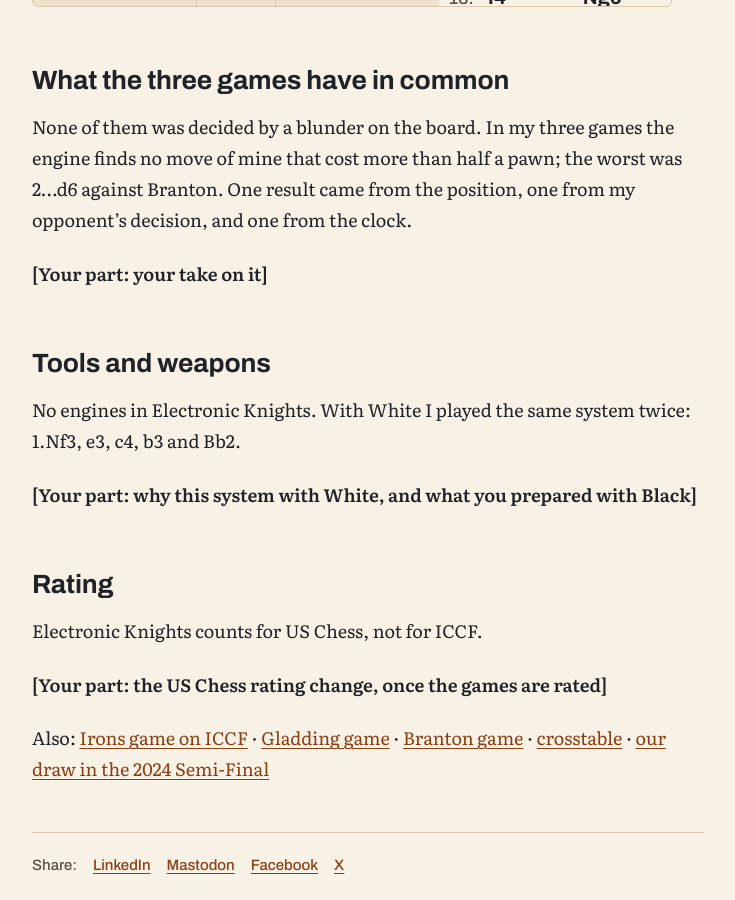
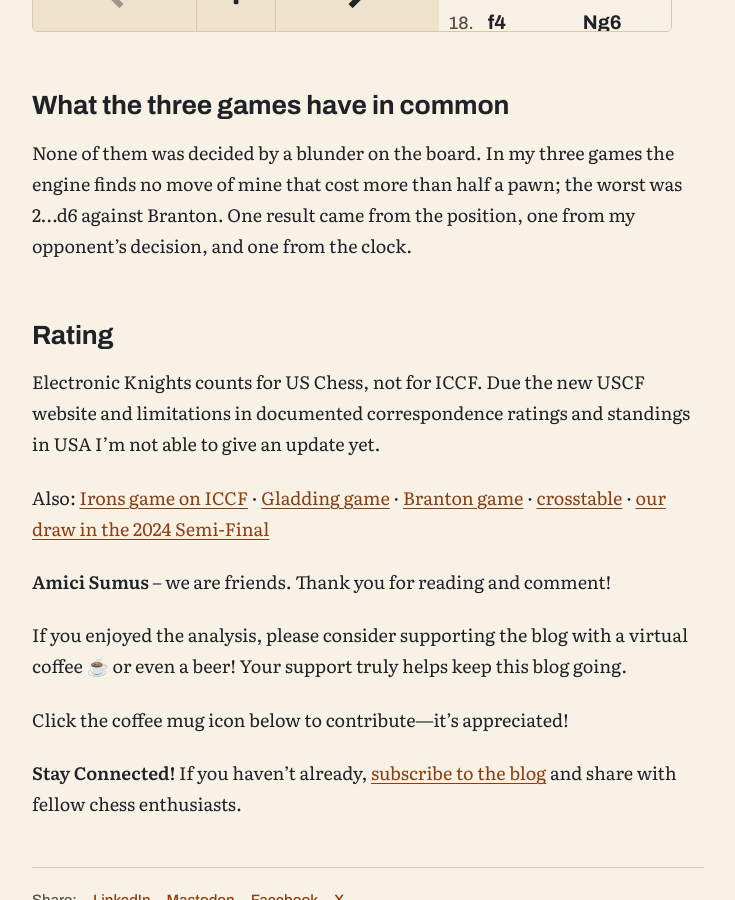
Before and after one commit to Egbert-Azure/Chess-Website, a Jekyll site: the page built from _posts/2027-03-15-26EN03-Half-Time.md, in a window 1280 px wide and 900 px high, scrolled down 9999 px. Shown: the whole window, without its empty margins (48-783 px from the left). Built offline with Jekyll 4.4.1, drawn with Linux system fonts in a browser that asks for light colours; comment, search, counter and statistics services are not loaded; some of the changed text lies outside the part shown.

Commit message:
Update 2027-03-15-26EN03-Half-Time.md

```diff
--- a/_posts/2027-03-15-26EN03-Half-Time.md
+++ b/_posts/2027-03-15-26EN03-Half-Time.md
@@ -12,7 +12,7 @@ featured: false
 
 Electronic Knights 2026 is half done for me: three games finished, three still running. The three finished games ended in three different ways, and none of them with a blunder on the board.
 
-**[Your part: a few lines of intro]**
+What I realized is my less pratice in tournaments and studying is taking a bit of a toll and my variations of openings. Anyway, the good thing about correspondence chess is you can take your time. And thats totally fine, because do I want to create fame or just train my brain and have time? You probably know the answer.
 
 ## The tournament
 
@@ -22,7 +22,6 @@ Electronic Knights 2026 Preliminary, section 26EN03. Electronic Knights is US Ch
 
 2½ out of 3 so far: two wins and a draw, no loss. The other three games are still running, so they stay private until they're finished.
 
-**[Your part: where you stand in the section, and how the running games feel]**
 
 ## Game 1: Robert Irons, a draw the position made possible
 
@@ -33,8 +32,6 @@ Zukertort Opening: 1.Nf3 d5 2.e3 e6 3.c4 Nf6 4.Nc3 Bd6 5.b3. For sixteen moves b
 During the game I looked at grabbing the knight with 21.Qxd5 instead, and noted: “this line might be an option, risky. Need to check.” Risky was the right word. After 21.Qxd5 Bxd5 22.Nxd5 Ra7 the engine has Black a pawn better.
 
 After 21...N7f6 I wrote: “three fold repetition?” Not yet: the position had come up only twice. But the position made it possible. His knight went between d7 and f6, my queen between e4 and e5, and neither of us had anything better. So we agreed the draw after 22.Qe5 (3).
-
-**[Your part: who offered the draw, and what you thought of 17...e4]**
 
 ### Key positions
 
@@ -70,13 +67,12 @@ Lawrence Gladding, ICCF rating 1800. Our first game.
 
 The same system with White: 1.Nf3 d5 2.e3 Nf6 3.c4 e6 4.b3 c5 5.cxd5 exd5 6.Nc3 Nc6 7.Bb2 Be7 8.d4. After 10.dxc5 Bxc5 Black had an isolated pawn on d5. 8...h6 cost him a little (engine +0.2 for me, then +0.5; Stockfish prefers 8...Ne4). After 11.O-O he resigned, in July. The engine has me only slightly better, +0.4: nothing was lost yet.
 
-**[Your part: what you made of the early resignation]**
-
 ### Key position
 
 <div class="board" data-fen="r1bq1rk1/pp3pp1/2n2n1p/2bp4/8/1PN1PN2/PB2BPPP/R2Q1RK1 b - - 1 11"></div>
 
 *After 11.O-O Black resigned. Engine +0.4 for me.*
+I didn't saw a real blunder which would justify the resignation, but not sure what he saw or had in mind. We didn't exchange those thoughts.
 
 ### The full game
 
@@ -125,18 +121,19 @@ a5 9. Bb2 Be7 10. Nge2 a4 11. Nxa4 Bxc4 12. Nac3 Be6 13. O-O-O Nb4 14. a3 Nc6
 
 None of them was decided by a blunder on the board. In my three games the engine finds no move of mine that cost more than half a pawn; the worst was 2...d6 against Branton. One result came from the position, one from my opponent's decision, and one from the clock.
 
-**[Your part: your take on it]**
-
-## Tools and weapons
-
-No engines in Electronic Knights. With White I played the same system twice: 1.Nf3, e3, c4, b3 and Bb2.
-
-**[Your part: why this system with White, and what you prepared with Black]**
-
 ## Rating
 
 Electronic Knights counts for US Chess, not for ICCF.
-
-**[Your part: the US Chess rating change, once the games are rated]**
+Due the new USCF website and limitations in documented correspondence ratings and standings in USA I'm not able to give an update yet.
 
 Also: [Irons game on ICCF](https://www.iccf.com/game?id=1639108) · [Gladding game](https://www.iccf.com/game?id=1639120) · [Branton game](https://www.iccf.com/game?id=1639121) · [crosstable](https://www.iccf.com/event?id=113425) · [our draw in the 2024 Semi-Final](https://www.iccf.com/game?id=1548745)
+
+**Amici Sumus** – we are friends. Thank you for reading and comment!
+
+If you enjoyed the analysis, please consider supporting the blog with a virtual coffee ☕️ or even a beer! Your support truly helps keep this blog going.
+
+Click the coffee mug icon below to contribute—it’s appreciated!
+
+<script data-name="BMC-Widget" data-cfasync="false" src="https://cdnjs.buymeacoffee.com/1.0.0/widget.prod.min.js" data-id="chesslife" data-description="Support me on Buy me a coffee!" data-message="Thank you for reading! You can buy me a coffee if you like!" data-color="#5F7FFF" data-position="Right" data-x_margin="18" data-y_margin="18"></script>
+
+**Stay Connected!** If you haven’t already, [subscribe to the blog](https://chess.myvortexcloud.com/newsletter/) and share with fellow chess enthusiasts.
```
